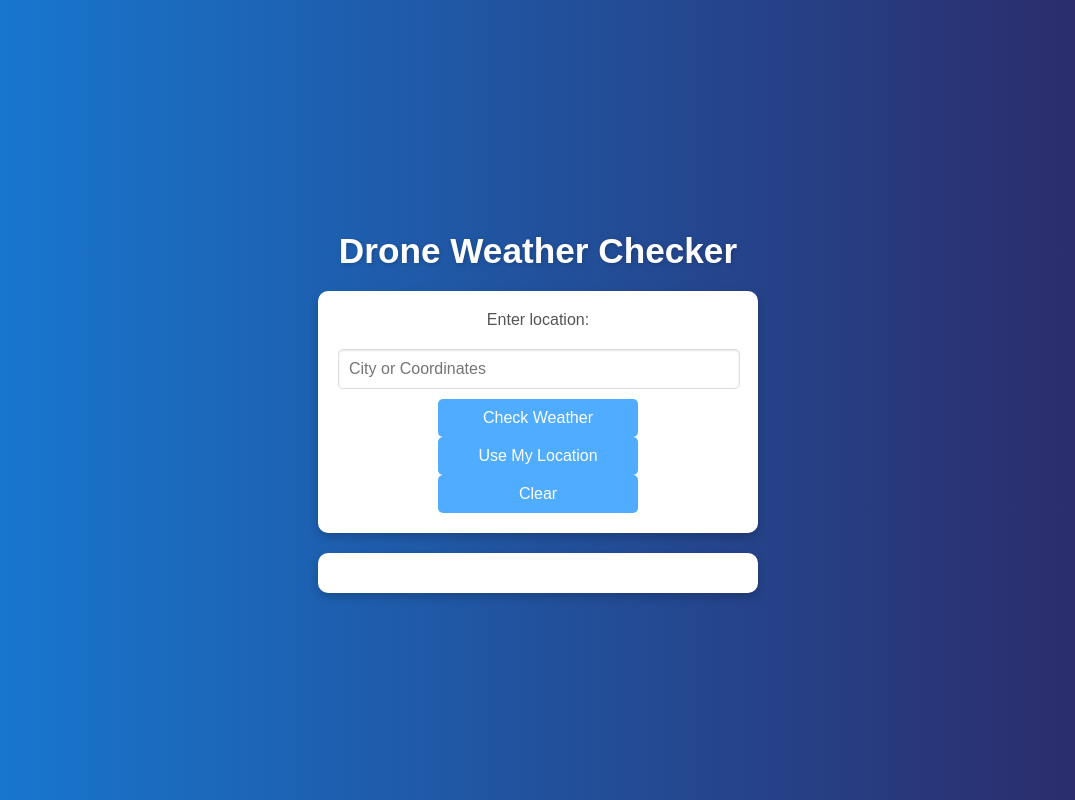
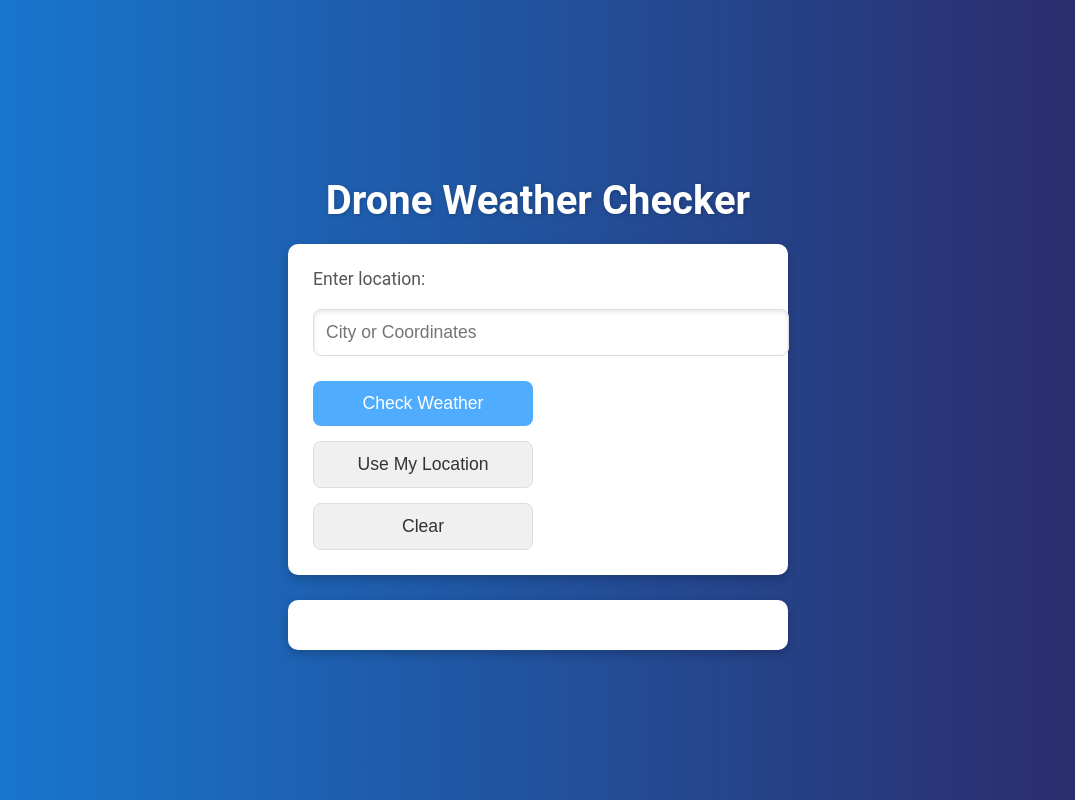
Before and after one commit to t0m0h1/UAV-Weather-App-Demo, a Flask app: page / in a window 1280 px wide. Shown: the whole page, without its empty margins (102-1177 px from the left). Run offline with Flask 3, Linux system fonts and the light colour scheme.

Commit message:
update style

```diff
--- a/static/style.css
+++ b/static/style.css
@@ -1,6 +1,6 @@
 /* General Styles */
 body {
-    font-family: 'Arial', sans-serif;
+    font-family: 'Roboto', sans-serif;
     margin: 0;
     padding: 0;
     background: linear-gradient(to right, #167dd7, #2d2663);
@@ -13,109 +13,139 @@ body {
     text-align: center;
 }
 
-/* Container Styles */
+/* Header Styles */
 h1 {
-    font-size: 2.2rem;
+    font-size: 2.5rem;
     color: #fff;
     text-shadow: 1px 1px 4px rgba(0, 0, 0, 0.2);
     margin-bottom: 20px;
 }
 
+/* Form Styling */
 form {
     background: #ffffff;
-    padding: 20px;
+    padding: 25px;
     border-radius: 10px;
     box-shadow: 0 4px 10px rgba(0, 0, 0, 0.2);
     width: 100%;
-    max-width: 400px;
+    max-width: 450px;
     text-align: center;
+    display: flex;
+    flex-direction: column;
+    gap: 15px;
 }
 
 label {
-    font-size: 1rem;
+    font-size: 1.1rem;
     color: #555;
-    margin-bottom: 10px;
     display: block;
+    text-align: left;
+    margin-bottom: 5px;
 }
 
 input[type="text"] {
-    width: calc(100% - 20px);
-    padding: 10px;
-    margin: 10px 0;
+    width: 100%;
+    padding: 12px;
+    margin-bottom: 10px;
     border: 1px solid #ddd;
-    border-radius: 5px;
-    font-size: 1rem;
-    box-shadow: inset 0 1px 2px rgba(0, 0, 0, 0.1);
+    border-radius: 8px;
+    font-size: 1.1rem;
+    box-shadow: inset 0 2px 4px rgba(0, 0, 0, 0.1);
+    transition: border-color 0.3s ease;
+}
+
+input[type="text"]:focus {
+    border-color: #4facfe;
+    outline: none;
 }
 
 button {
     width: 100%;
-    max-width: 200px;
-    padding: 10px 20px;
-    font-size: 1rem;
+    max-width: 220px;
+    padding: 12px 25px;
+    font-size: 1.1rem;
     color: #fff;
     background-color: #4facfe;
     border: none;
-    border-radius: 5px;
+    border-radius: 8px;
     cursor: pointer;
-    transition: background-color 0.3s;
+    transition: background-color 0.3s ease, transform 0.2s ease;
 }
 
 button:hover {
     background-color: #00c1fe;
+    transform: scale(1.05);
 }
 
+button:active {
+    transform: scale(1);
+}
+
+button[type="button"] {
+    background-color: #f0f0f0;
+    color: #333;
+    border: 1px solid #ddd;
+}
+
+button[type="button"]:hover {
+    background-color: #ddd;
+}
+
+/* Result Styling */
 #result {
-    margin-top: 20px;
+    margin-top: 25px;
     background: #ffffff;
-    padding: 20px;
+    padding: 25px;
     border-radius: 10px;
     box-shadow: 0 4px 10px rgba(0, 0, 0, 0.2);
-    font-size: 1rem;
+    font-size: 1.1rem;
     color: #333;
     width: 100%;
-    max-width: 400px;
+    max-width: 450px;
     text-align: left;
+    line-height: 1.6;
 }
 
 #result p {
-    margin: 5px 0;
-    line-height: 1.5;
+    margin: 10px 0;
 }
 
 #error {
     color: #d9534f;
+    font-weight: bold;
 }
 
 .success {
     color: #28a745;
+    font-weight: bold;
 }
 
 .warning {
     color: #ffc107;
+    font-weight: bold;
 }
 
 /* Responsive Styles */
 @media (max-width: 768px) {
     h1 {
-        font-size: 1.8rem;
+        font-size: 2rem;
     }
 
     form {
-        padding: 15px;
+        padding: 20px;
     }
 
     input[type="text"] {
-        font-size: 0.9rem;
+        font-size: 1rem;
     }
 
     button {
-        font-size: 0.9rem;
-        padding: 8px 15px;
+        font-size: 1rem;
+        padding: 10px 20px;
     }
 
     #result {
-        padding: 15px;
-        font-size: 0.9rem;
+        padding: 20px;
+        font-size: 1rem;
     }
 }
```
